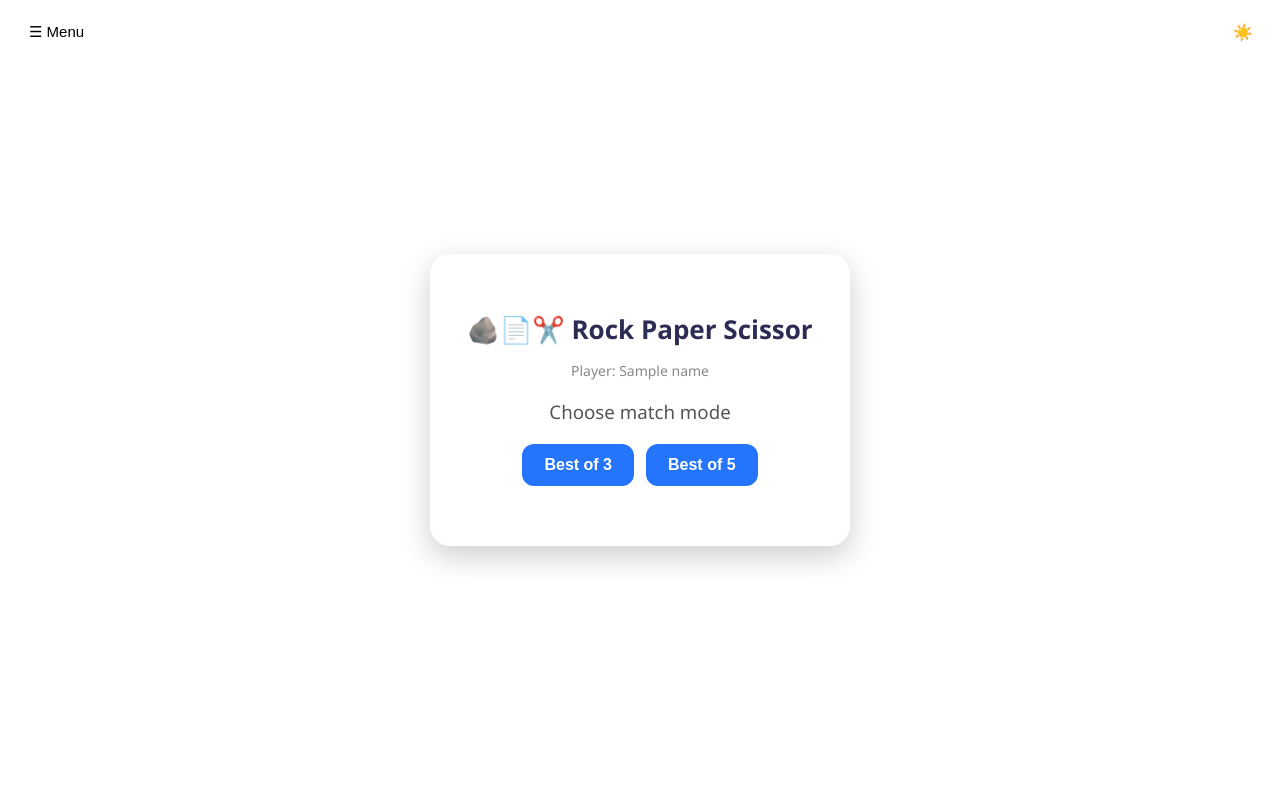
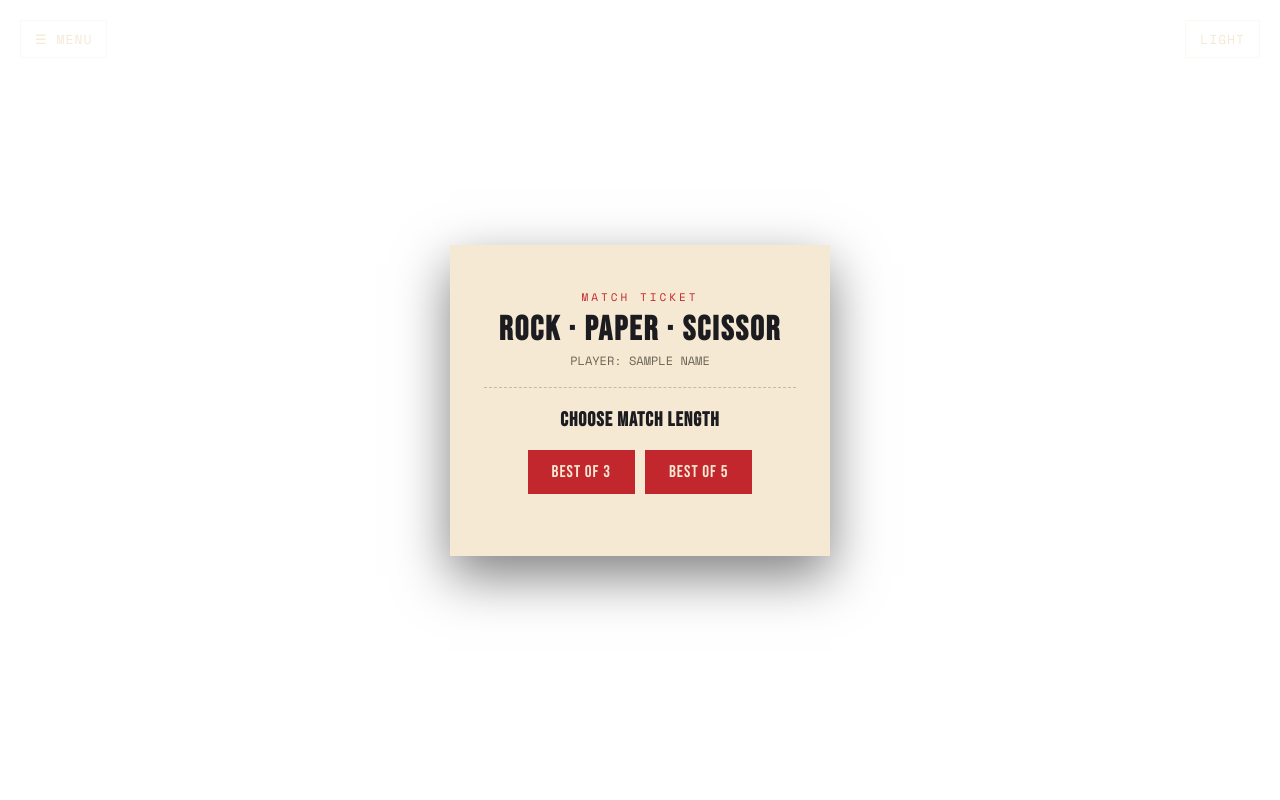
Before and after one commit to bindagearyan-bit/Python-Projects-, a Flask app: template Python Projects/stone-paper-scissor/templates/index.html in a window 1280 px wide. Run offline with Flask 3, Linux system fonts and the light colour scheme; the template is opened without the code that fills it: most values are stand-ins (such as "Sample title", 1, 10 or a date in 2020).

Commit message:
Update index.html

```diff
--- a/Python Projects/stone-paper-scissor/templates/index.html
+++ b/Python Projects/stone-paper-scissor/templates/index.html
@@ -2,247 +2,302 @@
 <html>
 <head>
     <title>Rock Paper Scissors</title>
+    <link rel="preconnect" href="https://fonts.googleapis.com">
+    <link href="https://fonts.googleapis.com/css2?family=Bebas+Neue&family=Space+Mono:wght@400;700&family=Inter:wght@400;600&display=swap" rel="stylesheet">
     <style>
-        * { box-sizing: border-box; }
+        * { box-sizing: border-box; margin: 0; padding: 0; }
 
         body {
-            font-family: 'Segoe UI', Arial, sans-serif;
-            text-align: center;
+            font-family: 'Inter', sans-serif;
             min-height: 100vh;
-            margin: 0;
             display: flex;
             align-items: center;
             justify-content: center;
             transition: background 0.3s ease;
         }
 
-        body.light {
-            background: linear-gradient(135deg, #6a11cb, #2575fc);
+        body.dark {
+            background: #1C1B1F;
+            background-image: radial-gradient(circle at 20% 20%, #2A2830 0%, #1C1B1F 60%);
         }
 
-        body.dark {
-            background: linear-gradient(135deg, #1a1a2e, #16213e);
+        body.light {
+            background: #ECE1C8;
+            background-image: radial-gradient(circle at 20% 20%, #F5E9D3 0%, #ECE1C8 60%);
         }
 
-        .top-bar {
+        /* Top bars */
+        .menu-bar, .top-bar {
             position: fixed;
-            top: 15px;
-            right: 15px;
-            display: flex;
-            gap: 8px;
+            top: 20px;
         }
+        .menu-bar { left: 20px; }
+        .top-bar { right: 20px; }
 
-        .top-bar form { margin: 0; }
-
-        .icon-btn {
-            background: rgba(255,255,255,0.25);
-            border: none;
-            border-radius: 10px;
-            padding: 8px 12px;
-            font-size: 16px;
+        .icon-btn, .menu-btn {
+            font-family: 'Space Mono', monospace;
+            font-size: 13px;
+            letter-spacing: 1px;
+            background: rgba(255,255,255,0.1);
+            color: #F5E9D3;
+            border: 1px solid rgba(245,233,211,0.3);
+            padding: 8px 14px;
             cursor: pointer;
         }
-
-        .menu-bar {
-            position: fixed;
-            top: 15px;
-            left: 15px;
-        }
-
-        .menu-btn {
-            background: rgba(255,255,255,0.25);
-            border: none;
-            border-radius: 10px;
-            padding: 8px 14px;
-            font-size: 15px;
-            cursor: pointer;
-        }
+        body.light .icon-btn, body.light .menu-btn { color: #1C1B1F; border-color: rgba(28,27,31,0.25); background: rgba(0,0,0,0.05); }
 
         .dropdown {
             display: none;
             position: absolute;
-            top: 45px;
+            top: 42px;
             left: 0;
-            background: white;
-            border-radius: 12px;
-            box-shadow: 0 6px 20px rgba(0,0,0,0.2);
-            padding: 12px;
-            width: 200px;
+            background: #F5E9D3;
+            padding: 14px;
+            width: 190px;
             text-align: left;
+            box-shadow: 0 10px 30px rgba(0,0,0,0.4);
         }
-
         .dropdown.show { display: block; }
-
-        .dropdown p { margin: 6px 0; font-size: 14px; color: #333; font-weight: 600; }
-
-        .dropdown form { margin-bottom: 10px; }
-
+        .dropdown p {
+            font-family: 'Space Mono', monospace;
+            font-size: 11px;
+            letter-spacing: 2px;
+            color: #C1272D;
+            margin: 10px 0 6px;
+        }
+        .dropdown p:first-child { margin-top: 0; }
+        .dropdown form { margin: 0 0 6px; }
         .dropdown button {
             width: 100%;
             padding: 8px;
-            margin-top: 4px;
-            border: none;
-            border-radius: 8px;
-            background: #f4f4f8;
+            border: 1px solid #1C1B1F;
+            background: transparent;
+            color: #1C1B1F;
+            font-family: 'Space Mono', monospace;
+            font-size: 12px;
             cursor: pointer;
-            font-size: 14px;
+        }
+        .dropdown button.active { background: #1C1B1F; color: #F5E9D3; }
+
+        /* Main ticket card */
+        .ticket {
+            background: #F5E9D3;
+            width: 380px;
+            max-width: 92%;
+            padding: 44px 34px;
+            position: relative;
+            box-shadow: 0 20px 50px rgba(0,0,0,0.5);
+            animation: slideIn 0.4s ease;
         }
 
-        .dropdown button.active {
-            background: #2575fc;
-            color: white;
-        }
-
-        .container {
-            background: white;
-            border-radius: 20px;
-            padding: 40px 30px;
-            box-shadow: 0 10px 30px rgba(0,0,0,0.2);
-            max-width: 420px;
-            width: 90%;
-            animation: fadeInUp 0.5s ease;
-        }
-
-        body.dark .container { background: #2c2c54; color: #eee; }
-        body.dark h1, body.dark h3, body.dark .round-info { color: #eee; }
-        body.dark .score { background: #3a3a6a; color: #eee; }
-        body.dark .choice-btn { background: #3a3a6a; }
-        body.dark .dropdown { background: #2c2c54; }
-        body.dark .dropdown p { color: #eee; }
-        body.dark .dropdown button { background: #3a3a6a; color: #eee; }
-
-        @keyframes fadeInUp {
-            from { opacity: 0; transform: translateY(20px); }
+        @keyframes slideIn {
+            from { opacity: 0; transform: translateY(16px); }
             to { opacity: 1; transform: translateY(0); }
         }
 
-        h1 { color: #2c2c54; margin-bottom: 10px; font-size: 26px; }
-        h3 { color: #555; font-weight: 500; }
+        .ticket::before, .ticket::after {
+            content: "";
+            position: absolute;
+            width: 24px;
+            height: 24px;
+            border-radius: 50%;
+            top: 50%;
+            transform: translateY(-50%);
+        }
+        body.dark .ticket::before, body.dark .ticket::after { background: #1C1B1F; }
+        body.light .ticket::before, body.light .ticket::after { background: #ECE1C8; }
+        .ticket::before { left: -12px; }
+        .ticket::after { right: -12px; }
+
+        .eyebrow {
+            font-family: 'Space Mono', monospace;
+            font-size: 11px;
+            letter-spacing: 3px;
+            color: #C1272D;
+            text-align: center;
+        }
+
+        h1 {
+            font-family: 'Bebas Neue', sans-serif;
+            font-size: 34px;
+            letter-spacing: 2px;
+            text-align: center;
+            color: #1C1B1F;
+            margin: 4px 0 2px;
+        }
+
+        .player-tag {
+            text-align: center;
+            font-family: 'Space Mono', monospace;
+            font-size: 12px;
+            color: #6b6455;
+            margin-bottom: 20px;
+            border-bottom: 1px dashed #c9bb98;
+            padding-bottom: 18px;
+        }
+
+        h3 {
+            font-family: 'Bebas Neue', sans-serif;
+            font-size: 20px;
+            letter-spacing: 1px;
+            text-align: center;
+            color: #1C1B1F;
+            margin-bottom: 16px;
+        }
 
         .btn-group {
             display: flex;
             justify-content: center;
-            gap: 12px;
+            gap: 10px;
             flex-wrap: wrap;
-            margin: 20px 0;
+            margin: 18px 0;
         }
 
         button.primary {
-            font-size: 16px;
-            padding: 12px 22px;
+            font-family: 'Bebas Neue', sans-serif;
+            font-size: 17px;
+            letter-spacing: 1px;
+            padding: 12px 24px;
             border: none;
-            border-radius: 12px;
+            background: #C1272D;
+            color: #F5E9D3;
             cursor: pointer;
-            background: #2575fc;
-            color: white;
-            font-weight: 600;
-            transition: transform 0.15s ease, background 0.2s ease;
+            transition: background 0.15s ease;
+        }
+        button.primary:hover { background: #a31f24; }
+        button.primary:active { transform: scale(0.96); }
+
+        /* Ticket-stub choice buttons */
+        .choice-btn {
+            font-size: 26px;
+            padding: 16px 18px;
+            background: transparent;
+            border: 2px dashed #1C1B1F;
+            color: #1C1B1F;
+            cursor: pointer;
+            border-radius: 6px;
+            transition: transform 0.15s ease, background 0.15s ease;
+        }
+        .choice-btn:hover { background: rgba(28,27,31,0.06); transform: translateY(-3px); }
+        .choice-btn:active { transform: scale(0.94); }
+
+        .round-info {
+            font-family: 'Space Mono', monospace;
+            font-size: 12px;
+            letter-spacing: 2px;
+            text-align: center;
+            color: #6b6455;
+            margin-bottom: 6px;
         }
 
-        button.primary:hover { background: #1a5edb; transform: translateY(-2px); }
-        button.primary:active { transform: scale(0.92); }
-
-        .choice-btn {
-            font-size: 28px;
-            padding: 16px 20px;
-            background: #f4f4f8;
-            border: none;
-            border-radius: 12px;
-            color: #2c2c54;
-            cursor: pointer;
-            animation: popIn 0.4s ease backwards;
+        .waiting {
+            text-align: center;
+            font-family: 'Space Mono', monospace;
+            font-size: 13px;
+            color: #C9A227;
+            margin-top: 8px;
+            font-weight: 700;
         }
 
-        .choice-btn:nth-child(1) { animation-delay: 0.05s; }
-        .choice-btn:nth-child(2) { animation-delay: 0.15s; }
-        .choice-btn:nth-child(3) { animation-delay: 0.25s; }
-
-        @keyframes popIn {
-            from { opacity: 0; transform: scale(0.5); }
-            to { opacity: 1; transform: scale(1); }
+        .battle {
+            font-size: 34px;
+            text-align: center;
+            margin: 14px 0 6px;
         }
 
-        .choice-btn:hover { background: #e4e4f0; transform: translateY(-2px) rotate(-4deg); }
-
-        .battle { font-size: 40px; margin: 15px 0; animation: clash 0.6s ease; }
-
-        @keyframes clash {
-            0% { transform: scale(0.5); opacity: 0; }
-            50% { transform: scale(1.3); }
-            100% { transform: scale(1); opacity: 1; }
+        .choices-made {
+            text-align: center;
+            font-family: 'Space Mono', monospace;
+            font-size: 12px;
+            color: #6b6455;
+            margin-bottom: 8px;
         }
 
-        .result { font-size: 24px; margin-top: 15px; font-weight: 700; animation: resultPop 0.4s ease; }
+        /* Stamped result */
+        .result {
+            font-family: 'Bebas Neue', sans-serif;
+            font-size: 30px;
+            letter-spacing: 2px;
+            text-align: center;
+            border: 4px solid;
+            display: inline-block;
+            padding: 4px 18px;
+            transform: rotate(-4deg);
+            margin: 10px auto 4px;
+            animation: stamp 0.35s cubic-bezier(.36,1.5,.6,1);
+        }
+        .result-wrap { text-align: center; }
 
-        @keyframes resultPop {
-            from { opacity: 0; transform: scale(0.7); }
-            to { opacity: 1; transform: scale(1); }
+        @keyframes stamp {
+            from { opacity: 0; transform: rotate(-4deg) scale(1.6); }
+            to { opacity: 1; transform: rotate(-4deg) scale(1); }
         }
 
-        .result.win { color: #28a745; }
-        .result.lose { color: #dc3545; }
-        .result.draw { color: #ff9800; }
+        .result.win { color: #2f7a3d; border-color: #2f7a3d; }
+        .result.lose { color: #C1272D; border-color: #C1272D; }
+        .result.draw { color: #C9A227; border-color: #C9A227; }
 
-        .choices-made { font-size: 15px; margin: 4px 0; }
-        .score { margin-top: 20px; font-size: 15px; background: #f4f4f8; padding: 10px; border-radius: 10px; }
-        .round-info { color: #888; font-size: 14px; margin-bottom: 10px; }
-        .play-again { background: #28a745; }
-        .play-again:hover { background: #218838; }
-        .final-result { font-size: 22px; animation: fadeInUp 0.5s ease; }
-        .waiting { font-size: 18px; color: #ff9800; font-weight: 600; margin-top: 15px; }
+        .score {
+            font-family: 'Space Mono', monospace;
+            font-size: 13px;
+            text-align: center;
+            color: #1C1B1F;
+            border-top: 1px dashed #c9bb98;
+            margin-top: 20px;
+            padding-top: 14px;
+            letter-spacing: 1px;
+        }
+
+        .final-result { margin-bottom: 8px; }
     </style>
 </head>
 <body class="{{ theme }}">
 
     <div class="menu-bar">
-        <button class="menu-btn" onclick="document.getElementById('settingsDropdown').classList.toggle('show')">☰ Menu</button>
+        <button class="menu-btn" onclick="document.getElementById('settingsDropdown').classList.toggle('show')">☰ MENU</button>
         <div class="dropdown" id="settingsDropdown">
-            <p>Game Mode</p>
-            <form method="POST">
-                <button name="game_mode" value="computer" class="{{ 'active' if game_mode == 'computer' else '' }}">Vs Computer</button>
-            </form>
-            <form method="POST">
-                <button name="game_mode" value="2player" class="{{ 'active' if game_mode == '2player' else '' }}">2 Player</button>
-            </form>
-
-            <p>Difficulty (Vs Computer)</p>
-            <form method="POST">
-                <button name="difficulty" value="easy" class="{{ 'active' if difficulty == 'easy' else '' }}">Easy</button>
-            </form>
-            <form method="POST">
-                <button name="difficulty" value="hard" class="{{ 'active' if difficulty == 'hard' else '' }}">Hard (Smart AI)</button>
-            </form>
+            <p>GAME MODE</p>
+            <form method="POST"><button name="game_mode" value="computer" class="{{ 'active' if game_mode == 'computer' else '' }}">Vs Computer</button></form>
+            <form method="POST"><button name="game_mode" value="2player" class="{{ 'active' if game_mode == '2player' else '' }}">2 Player</button></form>
+            <p>DIFFICULTY</p>
+            <form method="POST"><button name="difficulty" value="easy" class="{{ 'active' if difficulty == 'easy' else '' }}">Easy</button></form>
+            <form method="POST"><button name="difficulty" value="hard" class="{{ 'active' if difficulty == 'hard' else '' }}">Hard (Smart AI)</button></form>
         </div>
     </div>
 
     <div class="top-bar">
         <form method="POST">
             <button class="icon-btn" name="theme" value="{{ 'dark' if theme == 'light' else 'light' }}">
-                {{ '🌙' if theme == 'light' else '☀️' }}
+                {{ 'DARK' if theme == 'light' else 'LIGHT' }}
             </button>
         </form>
     </div>
 
-    <div class="container">
-        <h1>🪨📄✂️ Rock Paper Scissor</h1>
-        <p style="color:#888; font-size:14px;">Player: {{ name }}</p>
+    <div class="ticket">
+        <p class="eyebrow">MATCH TICKET</p>
+        <h1>ROCK · PAPER · SCISSOR</h1>
+        <p class="player-tag">PLAYER: {{ name|upper }}</p>
 
-        {% if not started %}
-            <h3>Choose match mode</h3>
+        {% if game_mode == "2player" and not session.get("p2_name") and not started %}
+            <h3>Enter Player 2's Name</h3>
+            <form method="POST">
+                <input type="text" name="p2name" placeholder="PLAYER 2 NAME" required
+                       style="width:100%; padding:12px; border:none; border-bottom:2px solid #1C1B1F; background:transparent; font-family:'Space Mono',monospace; font-size:14px; margin-bottom:18px; outline:none;">
+                <button class="primary" type="submit">Continue</button>
+            </form>
+        {% elif not started %}
+            <h3>Choose Match Length</h3>
             <div class="btn-group">
-                <form method="POST"><button class="primary" name="mode" value="3">Best of 3</button></form>
-                <form method="POST"><button class="primary" name="mode" value="5">Best of 5</button></form>
+                <form method="POST"><button class="primary" name="mode" value="3">BEST OF 3</button></form>
+                <form method="POST"><button class="primary" name="mode" value="5">BEST OF 5</button></form>
             </div>
         {% elif not match_over %}
-            <p class="round-info">
-                Round {{ round + 1 }} of {{ total_rounds }}
-                {% if game_mode == "2player" %} — 2 Player Mode{% endif %}
-            </p>
+            <p class="round-info">ROUND {{ round + 1 }} / {{ total_rounds }}{% if game_mode == "2player" %} — 2 PLAYER{% endif %}</p>
 
             {% if waiting_p2 %}
-                <p class="waiting">Player 1 chose! Player 2, make your move 👇</p>
+                <p class="waiting">PLAYER 1 LOCKED IN — PLAYER 2, MAKE YOUR MOVE</p>
             {% elif game_mode == "2player" %}
-                <p class="waiting">Player 1, make your move 👇</p>
+                <p class="waiting">PLAYER 1, MAKE YOUR MOVE</p>
             {% endif %}
 
             <form method="POST">
@@ -259,15 +314,21 @@
                     ⚔️
                     {% if comp_choice == "rock" %}🪨{% elif comp_choice == "paper" %}📄{% elif comp_choice == "scissor" %}✂️{% endif %}
                 </div>
-                <p class="choices-made">{{ user_choice }} &nbsp;|&nbsp; {{ comp_choice }}</p>
-                <p class="result {% if 'Win' in result %}win{% elif 'Lose' in result %}lose{% else %}draw{% endif %}">{{ result }}</p>
+                <p class="choices-made">{{ user_choice }} &nbsp;VS&nbsp; {{ comp_choice }}</p>
+                <div class="result-wrap">
+                    <span class="result {% if 'Win' in result %}win{% elif 'Lose' in result %}lose{% else %}draw{% endif %}">{{ result|upper }}</span>
+                </div>
             {% endif %}
 
-            <p class="score">Wins: {{ wins }} &nbsp;|&nbsp; Losses: {{ losses }} &nbsp;|&nbsp; Draws: {{ draws }}</p>
+            <p class="score">WINS {{ wins }} — LOSSES {{ losses }} — DRAWS {{ draws }}</p>
         {% else %}
-            <p class="final-result result {% if 'won' in match_result %}win{% elif 'lost' in match_result %}lose{% else %}draw{% endif %}">{{ match_result }}</p>
-            <p class="score">Final Score — Wins: {{ wins }} | Losses: {{ losses }} | Draws: {{ draws }}</p>
-            <a href="/reset"><button class="primary play-again">Play Again</button></a>
+            <div class="result-wrap final-result">
+                <span class="result {% if 'won' in match_result %}win{% elif 'lost' in match_result %}lose{% else %}draw{% endif %}">{{ match_result|upper }}</span>
+            </div>
+            <p class="score">FINAL — WINS {{ wins }} — LOSSES {{ losses }} — DRAWS {{ draws }}</p>
+            <div class="btn-group" style="margin-top:18px;">
+                <a href="/reset"><button class="primary">PLAY AGAIN</button></a>
+            </div>
         {% endif %}
     </div>
 </body>
```
